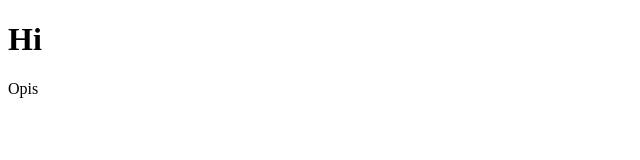
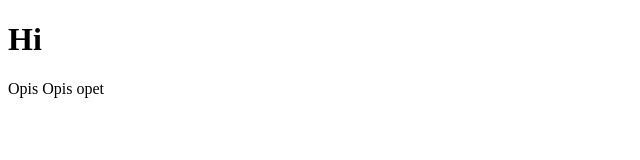
Before and after one commit to krslakdan/rs1-sedmica02, a plain HTML site: page index.html in a window 1280 px wide. Shown: the full height of the page, 0-640 px from the left. Drawn offline with Linux system fonts and the light colour scheme.

Commit message:
Add new label

```diff
--- a/index.html
+++ b/index.html
@@ -8,5 +8,6 @@
 <body>
     <h1>Hi</h1>
     <label for="">Opis</label>
+    <label for="">Opis opet</label>
 </body>
 </html>
```
